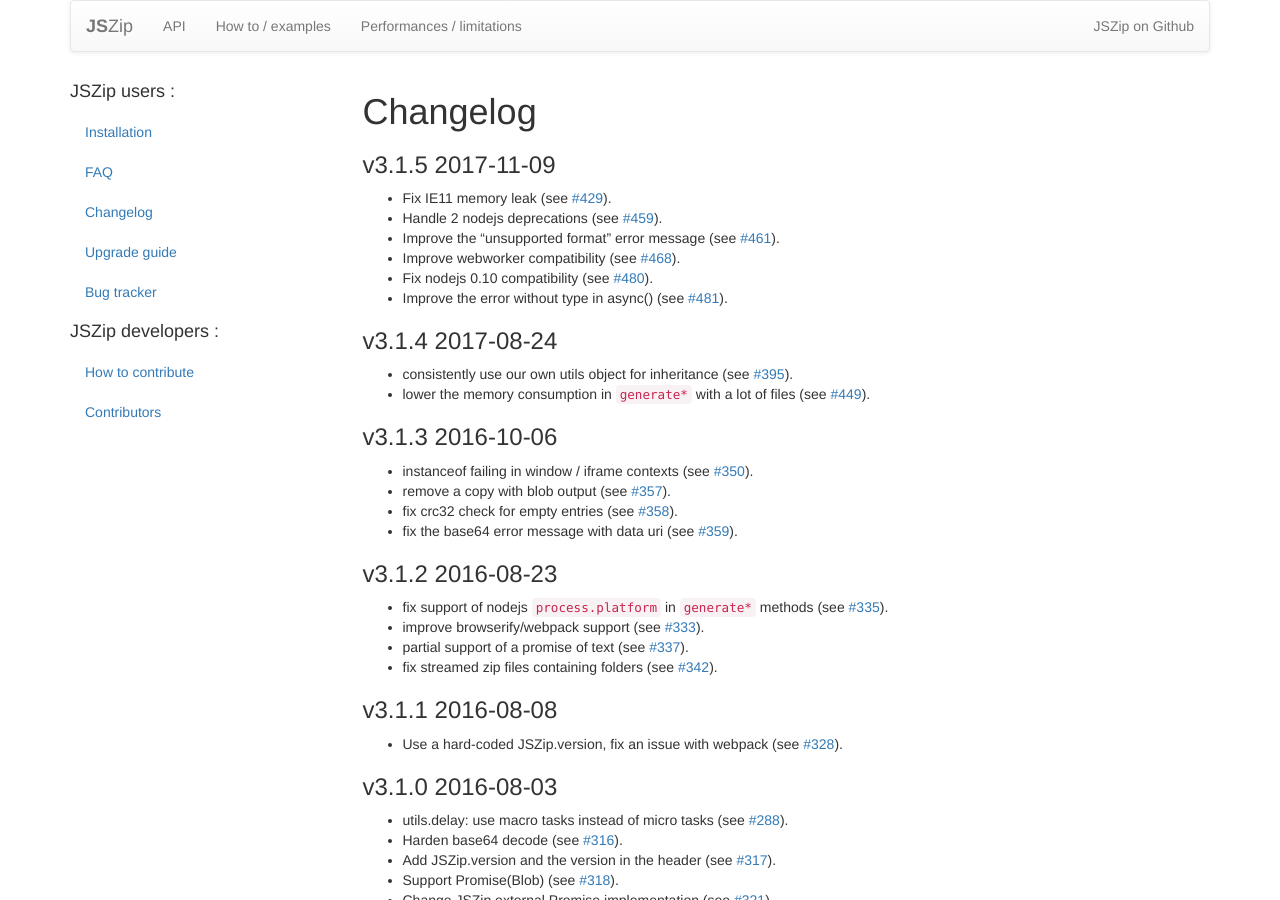
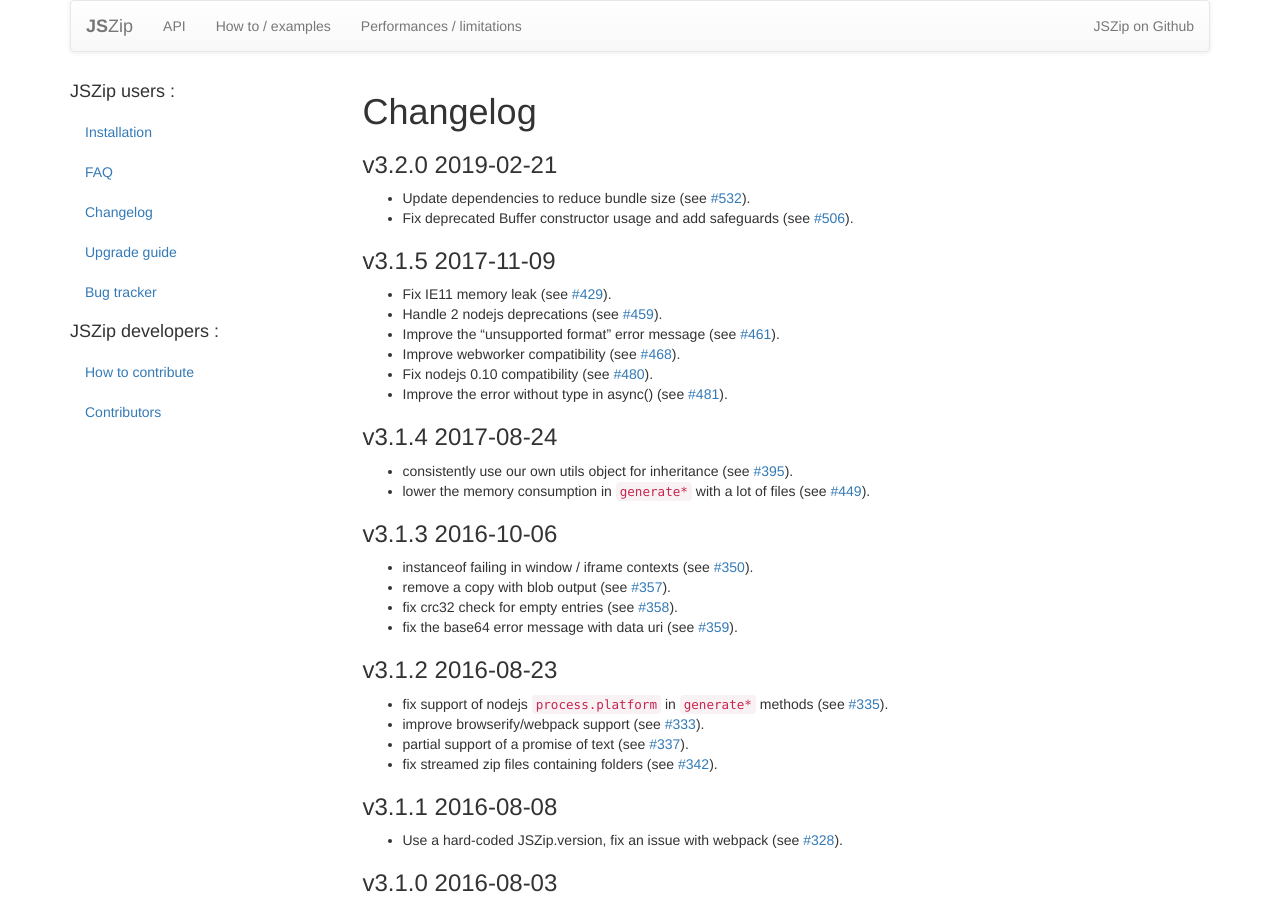
Before and after one commit to Stuk/jszip, a Jekyll site: the page built from CHANGES.md, in a window 1280 px wide and 900 px high. Built offline with Jekyll 4.4.1, drawn with Linux system fonts in a browser that asks for light colours; nearby versions of some CDN libraries; comment, search, counter and statistics services are not loaded.

Commit message:
Make changes for version 3.2.0

```diff
--- a/CHANGES.md
+++ b/CHANGES.md
@@ -3,6 +3,10 @@
 layout: default
 section: main
 ---
+
+### v3.2.0 2019-02-21
+- Update dependencies to reduce bundle size (see [#532](https://github.com/Stuk/jszip/pull/532)).
+- Fix deprecated Buffer constructor usage and add safeguards (see [#506](https://github.com/Stuk/jszip/pull/506)).
 
 ### v3.1.5 2017-11-09
 - Fix IE11 memory leak (see [#429](https://github.com/Stuk/jszip/pull/429)).
--- a/component.json
+++ b/component.json
@@ -2,7 +2,7 @@
   "name": "jszip",
   "repo": "Stuk/jszip",
   "description": "Create, read and edit .zip files with JavaScript http://stuartk.com/jszip",
-  "version": "3.1.5",
+  "version": "3.2.0",
   "keywords": [
     "zip",
     "deflate",
--- a/index.html
+++ b/index.html
@@ -13,7 +13,7 @@
 </div>
 <div class="col-md-7">
 <p>
-  <strong>Current version</strong> : v3.1.5
+  <strong>Current version</strong> : v3.2.0
 </p>
 <p>
   <strong>License</strong> : JSZip is dual-licensed. You may use it under the
--- a/lib/index.js
+++ b/lib/index.js
@@ -42,7 +42,7 @@
 
 // TODO find a better way to handle this version,
 // a require('package.json').version doesn't work with webpack, see #327
-JSZip.version = "3.1.5";
+JSZip.version = "3.2.0";
 
 JSZip.loadAsync = function (content, options) {
     return new JSZip().loadAsync(content, options);
```
Also changed, not shown: dist/jszip.js, dist/jszip.min.js, 1 other file.
